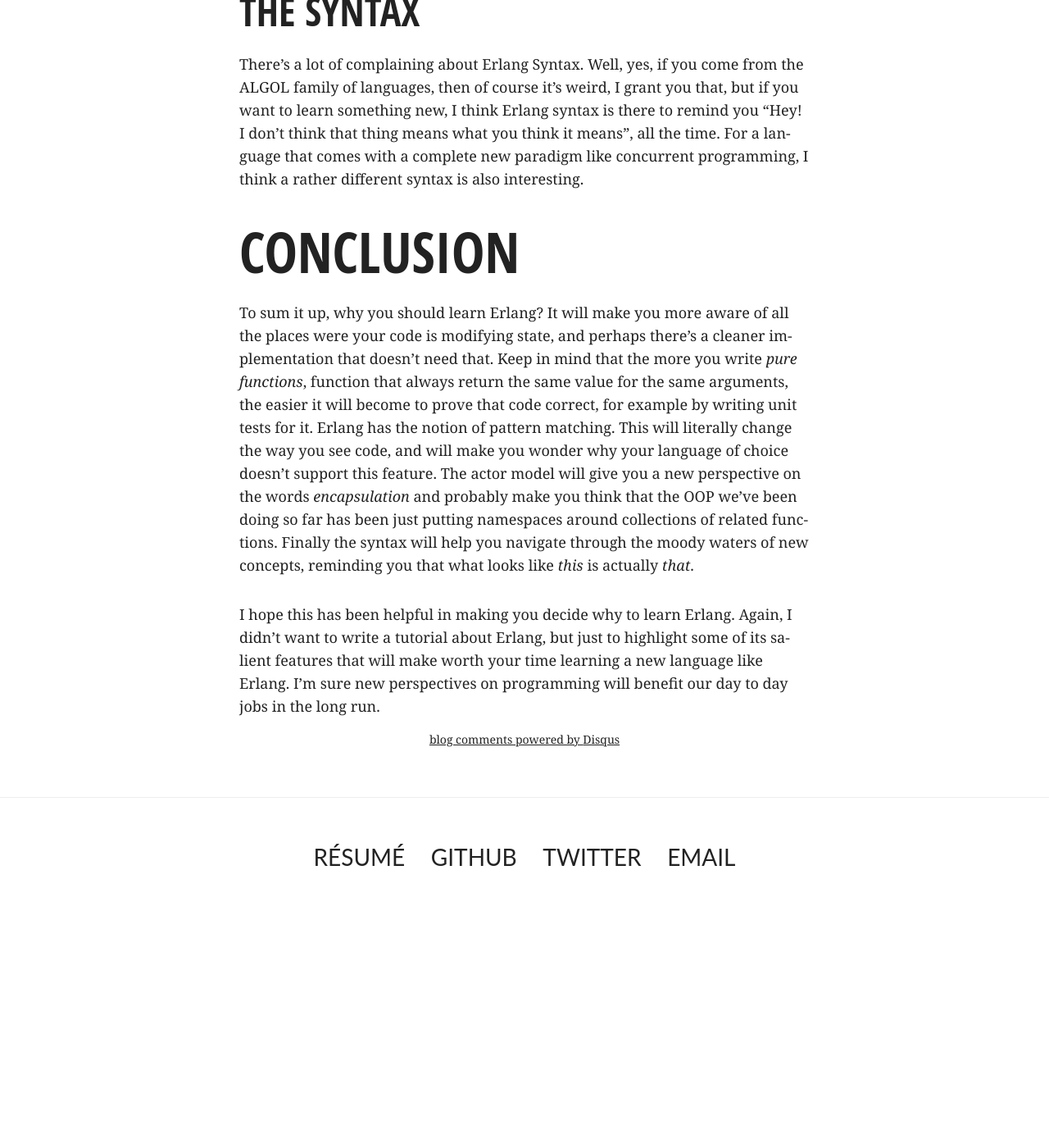
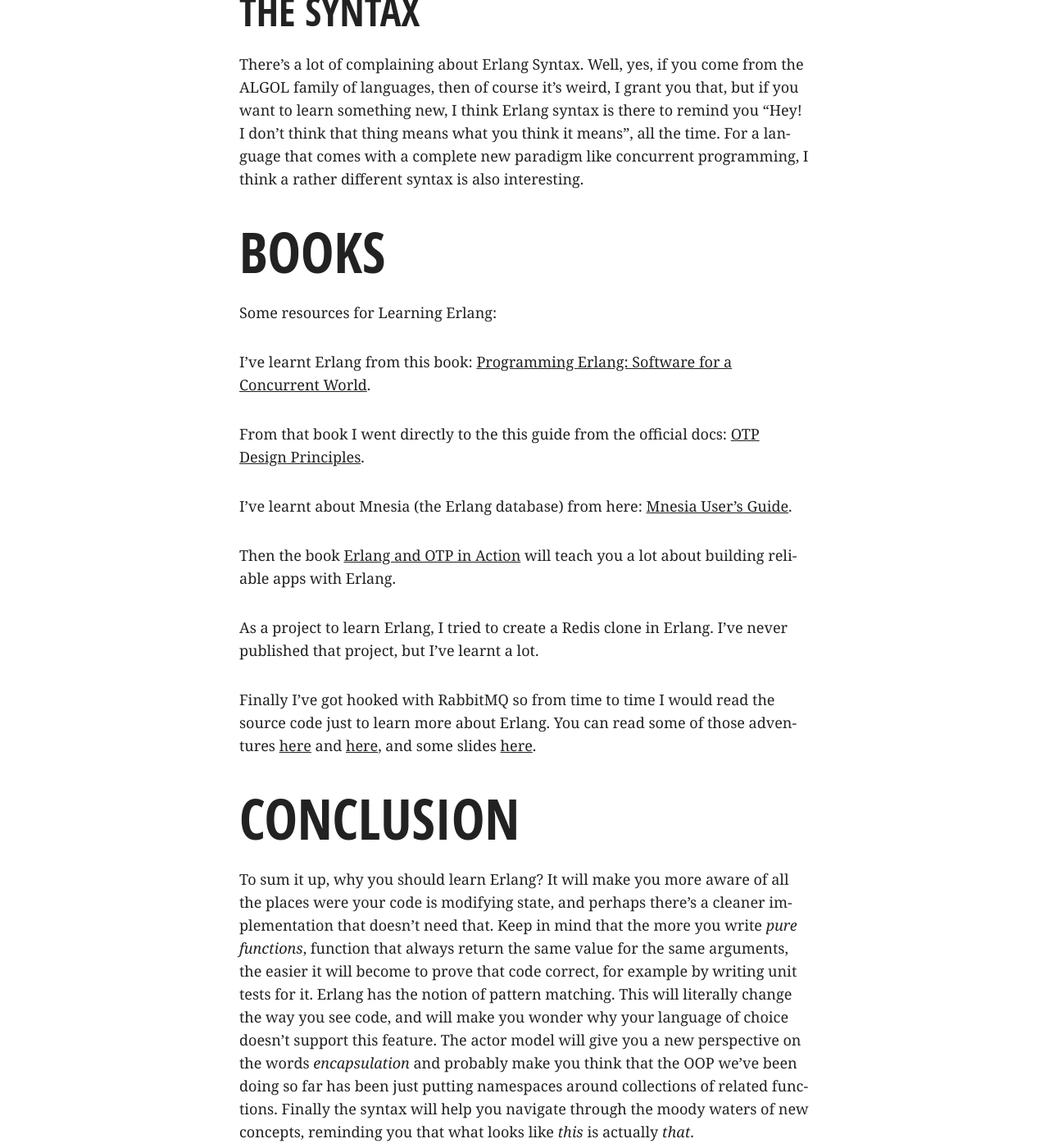
Before and after one commit to videlalvaro/videlalvaro.github.io, a Jekyll site: the page built from _posts/2014-02-24-why-you-should-learn-erlang.md, in a window 1280 px wide and 1400 px high, scrolled down 3982 px. Shown: the whole window at 82% size. Built offline with Jekyll 4.4.1, drawn with Linux system fonts in a browser that asks for light colours; comment, search, counter and statistics services are not loaded; before the commit the page ends 5099 px from its top, so only the background shows below that.

Commit message:
adds books section

```diff
--- a/_posts/2014-02-24-why-you-should-learn-erlang.md
+++ b/_posts/2014-02-24-why-you-should-learn-erlang.md
@@ -86,6 +86,23 @@
 new, I think Erlang syntax is there to remind you "Hey! I don't think that thing means what you think it means", all the time. For a language that comes with a complete new paradigm like
 concurrent programming, I think a rather different syntax is also interesting.
 
+## Books ##
+
+Some resources for Learning Erlang:
+
+I've learnt Erlang from this book: [Programming Erlang: Software for a Concurrent World](http://pragprog.com/book/jaerlang/programming-erlang).
+
+From that book I went directly to the this guide from the official docs: [OTP Design Principles](http://www.erlang.org/doc/design_principles/des_princ.html).
+
+I've learnt about Mnesia (the Erlang database) from here: [Mnesia User's Guide](http://www.erlang.org/doc/apps/mnesia/Mnesia_chap1.html).
+
+Then the book [Erlang and OTP in Action](http://www.manning.com/logan/) will teach you a lot about building reliable apps with Erlang.
+
+As a project to learn Erlang, I tried to create a Redis clone in Erlang. I've never published that project, but I've learnt a lot.
+
+Finally I've got hooked with RabbitMQ so from time to time I would read the source code just to learn more about Erlang. You can read some of those adventures [here](http://videlalvaro.github.io/internals.html)
+and [here](https://github.com/videlalvaro/rabbit-internals), and some slides [here](http://www.slideshare.net/old_sound/dissecting-the-rabbit).
+
 ## Conclusion ##
 
 To sum it up, why you should learn Erlang? It will make you more aware of all the places were your code is modifying state, and perhaps there's a cleaner implementation that doesn't need that.
```
